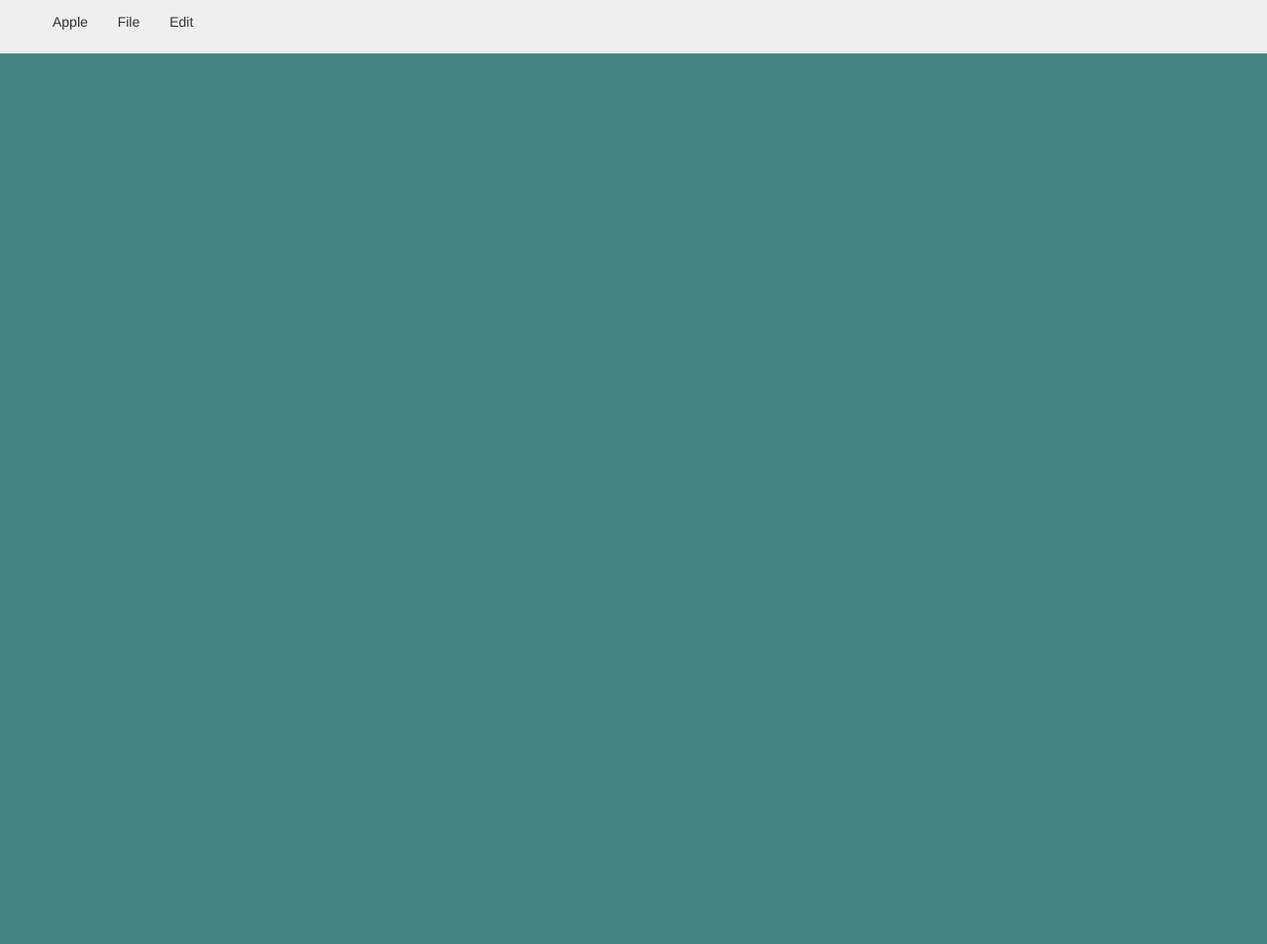
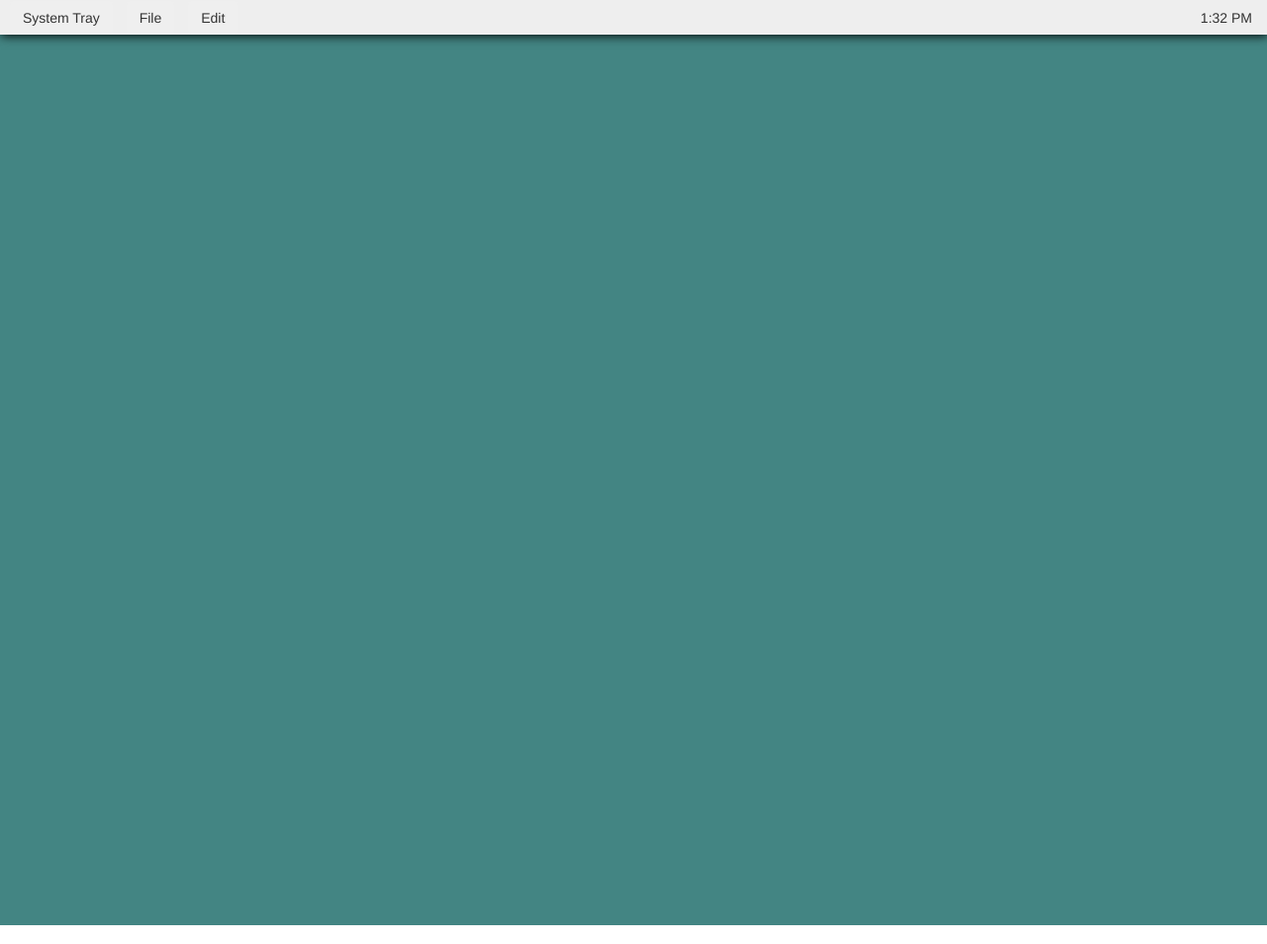
Before and after one commit to happyglyph-comic/happyglyph-comic.github.io, a Jekyll site: the page built from _posts/2014-02-09-first.html, in a window 1280 px wide. Shown: the whole page at 99% size. Built offline with Jekyll 4.4.1, drawn with Linux system fonts in a browser that asks for light colours; nearby versions of some CDN libraries.

Commit message:
Some more title bar styling

```diff
--- a/_posts/2014-02-09-first.html
+++ b/_posts/2014-02-09-first.html
@@ -14,19 +14,19 @@ extra_js:
   - /assets/js/routes/episode1.js
 ---
 <header class="title-bar">
-    <ul class="left-menu menu-bar">
+    <ul class="left-menu menu-bar list-unstyled list-inline vertical-center">
         <li class="dropdown">
-          <button class="btn dropdown-toggle" type-"button" data-toggle="dropdown">
-            Apple
+          <button class="btn dropdown-toggle btn-system-tray" type-"button" data-toggle="dropdown">
+            System Tray
           </button>
           <ul class="dropdown-menu" role="menu" aria-labelledby="dropdownMenu1">
-            <li role="presentation">
+            <li role="menu-item">
               <a href="#1">
                 Action 1
               </a>
             </li>
-            <li role="presentation">Action 2</li>
-            <li role="presentation">Action 3</li>
+            <li role="menu-item">Action 2</li>
+            <li role="menu-item">Action 3</li>
           </ul>
         </li>
         <li class="dropdown">
@@ -34,9 +34,9 @@ extra_js:
             File
           </button>
           <ul class="dropdown-menu" role="menu" aria-labelledby="dropdownMenu1">
-            <li role="presentation">Action 1</li>
-            <li role="presentation">Action 2</li>
-            <li role="presentation">Action 3</li>
+            <li role="menu-item">Action 1</li>
+            <li role="menu-item">Action 2</li>
+            <li role="menu-item">Action 3</li>
           </ul>
         </li>
         <li class="dropdown">
@@ -44,15 +44,15 @@ extra_js:
             Edit
           </button>
           <ul class="dropdown-menu" role="menu" aria-labelledby="dropdownMenu1">
-            <li role="presentation">Action 1</li>
-            <li role="presentation">Action 2</li>
-            <li role="presentation">Action 3</li>
+            <li role="menu-item">Action 1</li>
+            <li role="menu-item">Action 2</li>
+            <li role="menu-item">Action 3</li>
           </ul>
         </li>
     </ul>
 
-    <ul class="right-menu menu-bar">
-        <li class="time"></li>
+    <ul class="right-menu menu-bar list-unstyled list-inline vertical-center">
+        <li class="time">1:32 PM</li>
     </ul>
 </header>
 <div class="desktop">
--- a/assets/css/common.css
+++ b/assets/css/common.css
@@ -1,3 +1,10 @@
 html, body {
     height: 100%;
 }
+.vertical-center {
+    position: relative;
+    top: 50%;
+    -webkit-transform: translateY(-50%);
+    -ms-transform: translateY(-50%);
+    transform: translateY(-50%);
+}
--- a/assets/css/desktop.css
+++ b/assets/css/desktop.css
@@ -1,20 +1,31 @@
+/***** Title Bar *****/
 .title-bar {
+    background-color: #eeeeee;
+    box-shadow: 1px 1px 10px #000;
+    height: 35px;
+    position: relative;
     width: 100%;
-    padding: 5px 0;
-    background-color: #eeeeee;
-    position: relative;
+    z-index: 1000;
 }
 .title-bar .left-menu {
+    left: 10px;
 }
 .title-bar .right-menu {
+    right: 10px;
 }
 .title-bar .menu-bar {
+    position: absolute;
+    z-index: 1000;
 }
 
-.title-bar .menu-bar li {
-    display: inline;
+.btn.btn-system-tray {
+
 }
+
+/***** Desktop *****/
+
 .desktop {
     background-color: #438583;
+    position: relative;
     height: 100%;
 }
```
